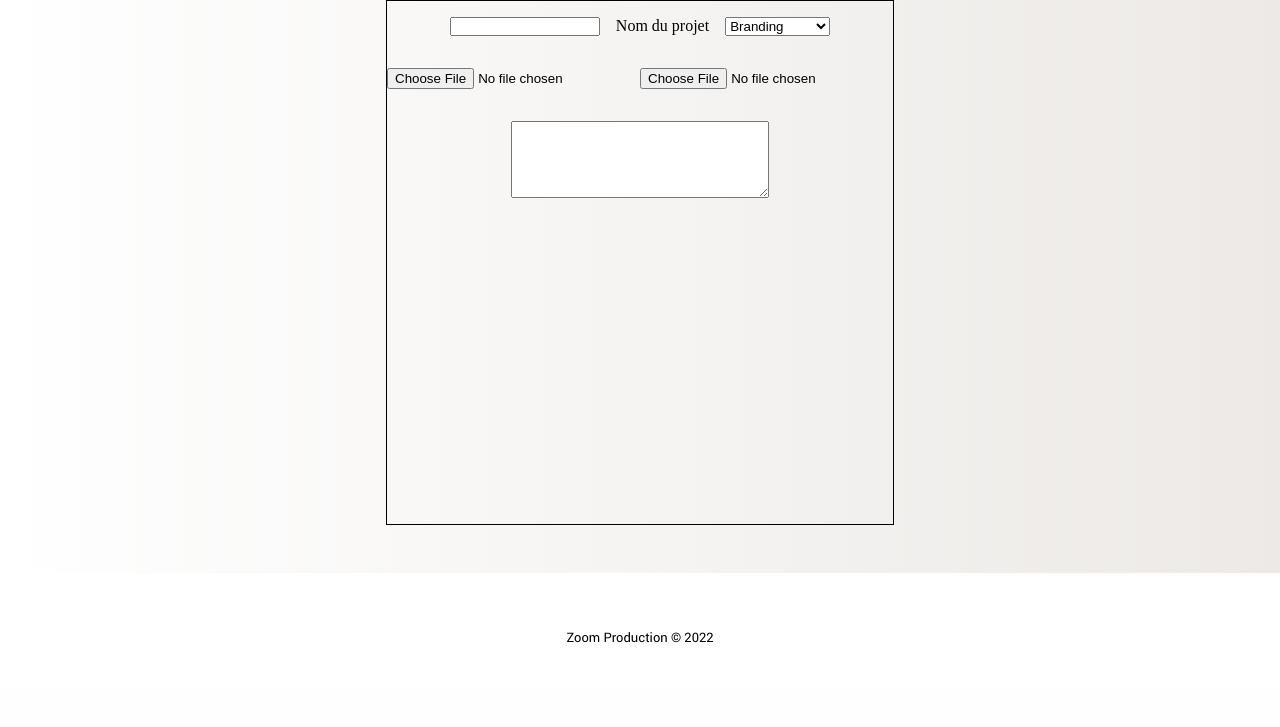
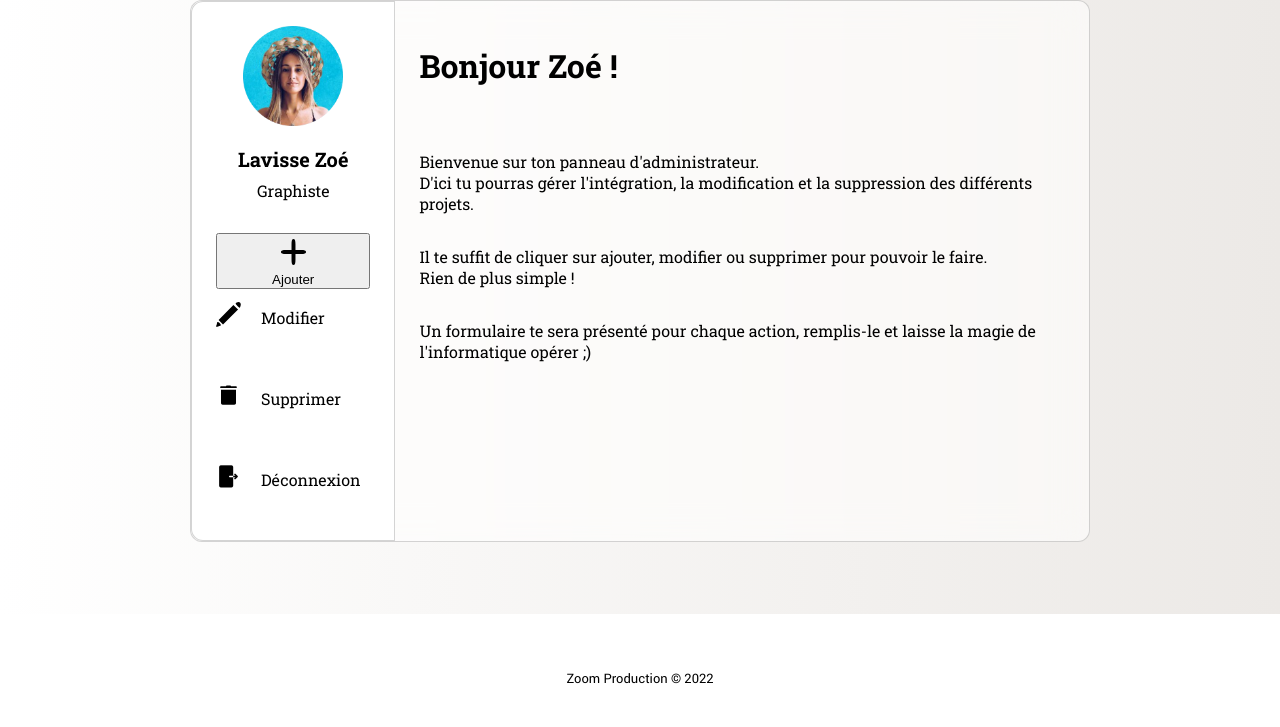
Before and after one commit to Menztel/Zoom-production, a PHP site: page /admin_page.php in a window 1280 px wide. Shown: the part 127-854 px from the top of the page. Before the commit the page ends 770 px from the top, so only its background shows below. Run offline with PHP 8.4, Linux system fonts and the light colour scheme; style sheets or scripts are compiled from the project's sources; some libraries are stand-ins or nearby versions.

Commit message:
add-form progress v1.1

```diff
--- a/admin_page.php
+++ b/admin_page.php
@@ -11,13 +11,15 @@
         ?>
 
     <body class="body-gradient">
+
+
         <?php
             include('includes/header.php');
         ?>
         <div class="main-content" id="admin-content">
 
 
-            <!--<div class="glassmorph-dashboard">
+            <div class="glassmorph-dashboard">
                 <div class="profil-container">
                     <div class="circle-profil">
                         <img src="./assets/avatar.png" alt="profil picture">
@@ -27,10 +29,10 @@
                         <p id="job">Graphiste</p>
                     </div>
                     <div class="link-container">
-                        <a href="">
+                        <button onclick="removeTextContainer()">
                             <img src="images/icons/add-icon.svg" alt="Add">
-                            <p>Ajouter</p>
-                        </a>
+                            <p id="addFormButton">Ajouter</p>
+                        </button>
                         <a href="">
                             <img src="images/icons/modif-icon.svg" alt="Modif">
                             <p>Modifier</p>
@@ -46,7 +48,7 @@
 
                     </div>
                 </div>
-                <div class="text-container">
+                <div id="text-container">
                     <h1>Bonjour Zoé !</h1>
                     <p>Bienvenue sur ton panneau  d'administrateur.<br>
                         D'ici tu pourras gérer l'intégration, la modification et la suppression des différents projets.
@@ -60,16 +62,14 @@
                 </div>
 
 
-                </div>-->
-
-                <div class="add-project">
+                <div id="add-project">
 
                     <form action="">
 
                         <div class="name-project">
                             <input id="project-title" type="text" name="project-title">
                             <label for="project-title">Nom du projet</label>
-                            <select name="project-name" id="">
+                            <select name="page-name-project" id="">
                                 <option value="Branding">Branding</option>
                                 <option value="Photographie">Photographie</option>
                                 <option value="Motion design">Motion design</option>
@@ -81,20 +81,41 @@
 
                         <div class="input-images">
                         <input type="file" name="project-image" title=" ">
-                        <input type="file" name="project-annexe-images" title=" ">
+
                         </div>
 
+                        <button type="submit" name="addForm-button">Envoyé</button>
+                    </form>
+
+                    <div id="add-annexe-project">
+
+                    <form action="">
+
+                        <input type="file" name="project-image-annexe" title="">
                         <textarea name="text-annexe" id="" cols="30" rows="5"></textarea>
-                    </form>
+
+                        </form>
+                    </div>
+
+                    <button onclick="removeAddProject()" id="removeAddProject">Retour au Dashboard</button>
+                </div>
 
                 </div>
 
-        <script src="js/script.js"></script>
+
+
+
+
+
+
+            </div>
         </div>
 
-        <?php
-            include('includes/footer.php');
-        ?>
+
+    <?php
+        include('includes/footer.php');
+    ?>
+    <script src="js/script.js"></script>
      </body>
 
 </html>
--- a/css/style.scss
+++ b/css/style.scss
@@ -949,7 +949,6 @@
     margin-bottom: 1.5rem;
     width: 900px;
     display: flex;
-    justify-content: center;
     backdrop-filter: blur(16px) saturate(180%);
     -webkit-backdrop-filter: blur(16px) saturate(180%);
     background-color: rgba(255, 255, 255, 0.6);
@@ -1035,6 +1034,7 @@
   transition: 0.5s;
 }
 
+
 .link-container > a:last-child
 {
   margin-bottom: 1rem;
@@ -1063,7 +1063,7 @@
 
 /*  TEXT CONTAINER  */
 
-.text-container
+#text-container
 {
   padding: 1.5rem;
   display: flex;
@@ -1072,12 +1072,12 @@
   gap: 2rem;
 }
 
-.text-container > h1
+#text-container > h1
 {
   margin-top: 1.2rem;
 }
 
-.text-container :nth-child(2)
+#text-container :nth-child(2)
 {
   margin-top: 2rem;
 }
@@ -1086,12 +1086,16 @@
 
 /*  ADD PROJECT FORM  */
 
-.add-project
+#add-project
 {
-  border: 1px solid;
+  display: none;
+  padding: 1.5rem;
+  flex-direction: column;
+  font-family: "Roboto Slab";
+  gap: 2rem;
 }
 
-.add-project > form
+#add-project > form
 {
   display: flex;
   flex-direction: column;
@@ -1100,20 +1104,26 @@
 }
 
 
-.add-project > form .name-project
+#add-project > form .name-project
 {
   margin-top: 1rem;
   display: flex;
   gap: 1rem;
 }
 
-.add-project > form .name-project > input
+#add-project > form .name-project > input
 {
   width: 150px;
 }
 
-.add-project .input-images
+#add-project .input-images
 {
   display: flex;
   justify-content: center;
 }
+
+
+#add-annexe-project
+{
+  display: none;
+}
--- a/includes/header.php
+++ b/includes/header.php
@@ -26,4 +26,4 @@
         </nav>
 </header>
 
-<script src="js/script.js"></script>
+    <script src="js/script.js"></script>
--- a/index.php
+++ b/index.php
@@ -7,7 +7,7 @@
 
     <body>
         <header>
-            <nav class="nav_home">
+            <nav class="nav_home" id="nav">
                 <div class="logo"><a href="index.php"><img src="logo_zoom.svg" alt="logo_Zoom"></a></div>
                 <div class="openMenu"><i class="fa fa-bars"></i></div>
                 <ul class="mainMenu">
--- a/js/script.js
+++ b/js/script.js
@@ -1,9 +1,12 @@
-const mainMenu = document.querySelector('.mainMenu');
-const closeMenu = document.querySelector('.closeMenu');
-const openMenu = document.querySelector('.openMenu');
+const mainMenu = document.getElementsByClassName("mainMenu");
+const closeMenu = document.getElementsByClassName("closeMenu");
+const openMenu = document.getElementsByClassName("openMenu");
 const menu_items = document.querySelectorAll('nav .mainMenu li a');
 
 
+const test = document.getElementById("text-container");
+
+console.log(test);
 
 
 openMenu.addEventListener('click',show);
@@ -26,149 +29,39 @@ function close(){
 
 
 
-/// Show the addForm
+// Show the addForm
 
 function showForm() {
     const formDiv = document.getElementById("formDiv").style.visibility = "visible";
     const removeButton = document.getElementById("removeForm").style.visibility = "visible";
-}
+};
 
 function removeForm() {
     const removeForm = document.getElementById("formDiv").style.visibility = "hidden";
     const removeButton = document.getElementById("removeForm").style.visibility = "hidden";
-}
+};
 
 
-/// Admin toggle burger menu
+// Admin toggle burger menu
 function toggleSidebar()
 {
     document.body.classList.toggle("open");
-}
+};
 
 
 
-/// Ajouter une box pour un nouveau projet
 
+// Display addProject
 
-/*function addProject() {
+function removeTextContainer() {
+    textContainer.style.display = "none";
+    addProjectDiv.style.display = "flex";
+    annexeProject.style.display = "unset";
+};
+// Remove addProject
 
-    // Variable pour le nom des pages
-
-    const brandingPage = document.getElementById("main-branding");
-    const photographiePage = document.getElementById("main-photographie");
-    const motiondesignPage = document.getElementById("main-motion-design");
-    const illustrationgPage = document.getElementById("main-illustration");
-    const editionPage = document.getElementById("main-edition");
-    const evenementielPage = document.getElementById("main-evenementiel");
-
-
-    const brandingCards = document.getElementById("cards-branding");
-    const photographieCards = document.getElementById("cards-photographie");
-    const motiondesignCards= document.getElementById("cards-motion-design");
-    const illustrationgCards = document.getElementById("cards-illustration");
-    const editionCards = document.getElementById("cards-edition");
-    const evenementielCards = document.getElementById("cards-evenementiel");
-
-    const projectTitleInput = document.getElementById("addForm-title");
-    const projectPageNameSelect = document.getElementById("addForm-page-name");
-    const projectImageInput = document.getElementById("file");
-
-    const projectTitle = projectTitleInput.value;
-
-    const selectedOption = projectPageNameSelect.option[projectPageNameSelect.selectedIndex];
-    const pageName = selectedOption.innerHTML;
-
-    const projectImage = projectImageInput.value;
-
-    const project = {
-        title: projectTitle,
-        pageName: pageName,
-        image: projectImage
-    };
-
-
-
-}
-
-
-function addProjectToMain(g) {
-    // Convertir l'objet project en tableau et le parcourir pour récuperer les valeurs
-
-    const projectValues = Object.values(project);
-
-
-    // création de la box
-    const box = document.createElement("div");
-        box.className = "box";
-
-    const imgBox = document.createElement("div");
-    imgBox.className = "imgBox";
-        const img = document.createElement("img");
-            img.src = project.image;
-            imgBox.appendChild(img);
-
-    const voile = document.createElement("div");
-        voile.className = "voile";
-
-        const overlay = document.createElement("div");
-            overlay.className = "overlay";
-            voile.appendChild(overlay);
-
-                const spanTitle = createElement("span");
-                    spanTitle.innerHTML = project.title;
-                    overlay.appendChild(spanTitle);
-
-    const colorBox = document.createElement("div");
-    colorBox.className = "colorBox";
-
-    // Ajout des differents elements dans la box
-
-     box.appendChild(imgBox);
-     box.appendChild(voile);
-     box.appendChild(colorBox);
-
-    // Ajout de la box dans la grille correspondante à la page selectionné
-
-     if(project.pageName === "Branding"){brandingCards.appendChild(box);}
-     if(project.pageName === "Photographie"){photographieCards.appendChild(box);}
-     if(project.pageName === "Motion design"){motiondesignCards.appendChild(box);}
-     if(project.pageName === "Illustration"){illustrationgCards.appendChild(box);}
-     if(project.pageName === "Edition"){editionCards.appendChild(box);}
-     if(project.pageName === "Evenementiel"){evenementielCards.appendChild(box);}
-
-}
-
-function insertProject(g) {
-    const request = new XMLHttpRequest();
-    request.open('POST', 'create_project.php');
-    request.onreadystatechange = function() {
-        if(request.readyState === 4) {
-            if(request.responseText === 'inserted') {
-                addProjectToMain(g);
-            }
-        }
-    };
-    request.setRequestHeader("Content-Type", "application/x-www-form-urlencoded");
-    const boxTab = [];
-    boxTab.push("title=" + project.title);
-    boxTab.push("title=" + project.pageName);
-    boxTab.push("title=" + project.image);
-    request.send(boxTab.join('&'));
-}
-
-
-function loadProject() {
-    const request = new XMLHttpRequest();
-    request.open('GET', 'list_project.php');
-    request.onreadystatechange() = function () {
-        if(request.readyState === 4) {
-            const projects = request.responseText;
-            const
-        }
-    }
-}
-
-
-function removeProject() {}
-
-*/
+function removeAddProject() {
+    textContainer.style.display = "flex";
+    addProjectDiv.style.display = "none";
+    annexeProject.style.display = "none";
+};
```
Also changed, not shown: project_integration/create_project.php (+53 -3 lines).
